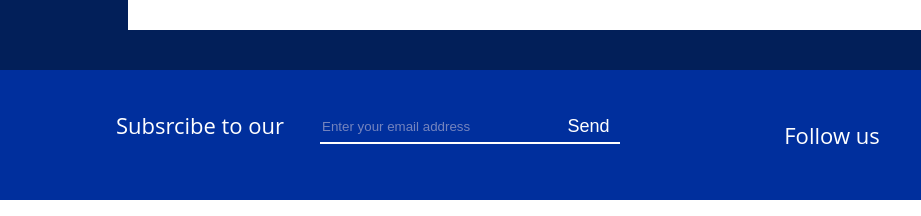
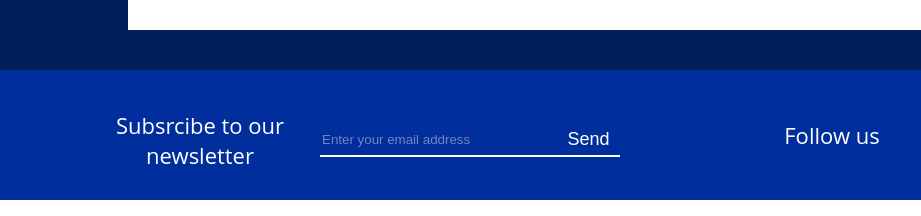
Before and after one commit to BogdanKotarlic/green-earth, a plain HTML site: page index.html in a window 1280 px wide. Shown: the part 2111-2327 px from the top of the page, 0-921 px from the left. Drawn offline with nearby package versions, Linux system fonts and the light colour scheme.

Commit message:
new upload
corrected text error

```diff
--- a/index.html
+++ b/index.html
@@ -284,7 +284,7 @@
         <!--Subscribe Section-->
         <div class="subscribe">
             <div class="inner-sub">
-                <h1>Subsrcibe to our</h1>
+                <h1>Subsrcibe to our newsletter</h1>
                 <div class="sub">
                     <input type="text" placeholder="Enter your email address" name="email" required>
                     <input type="submit" value="Send">
```
